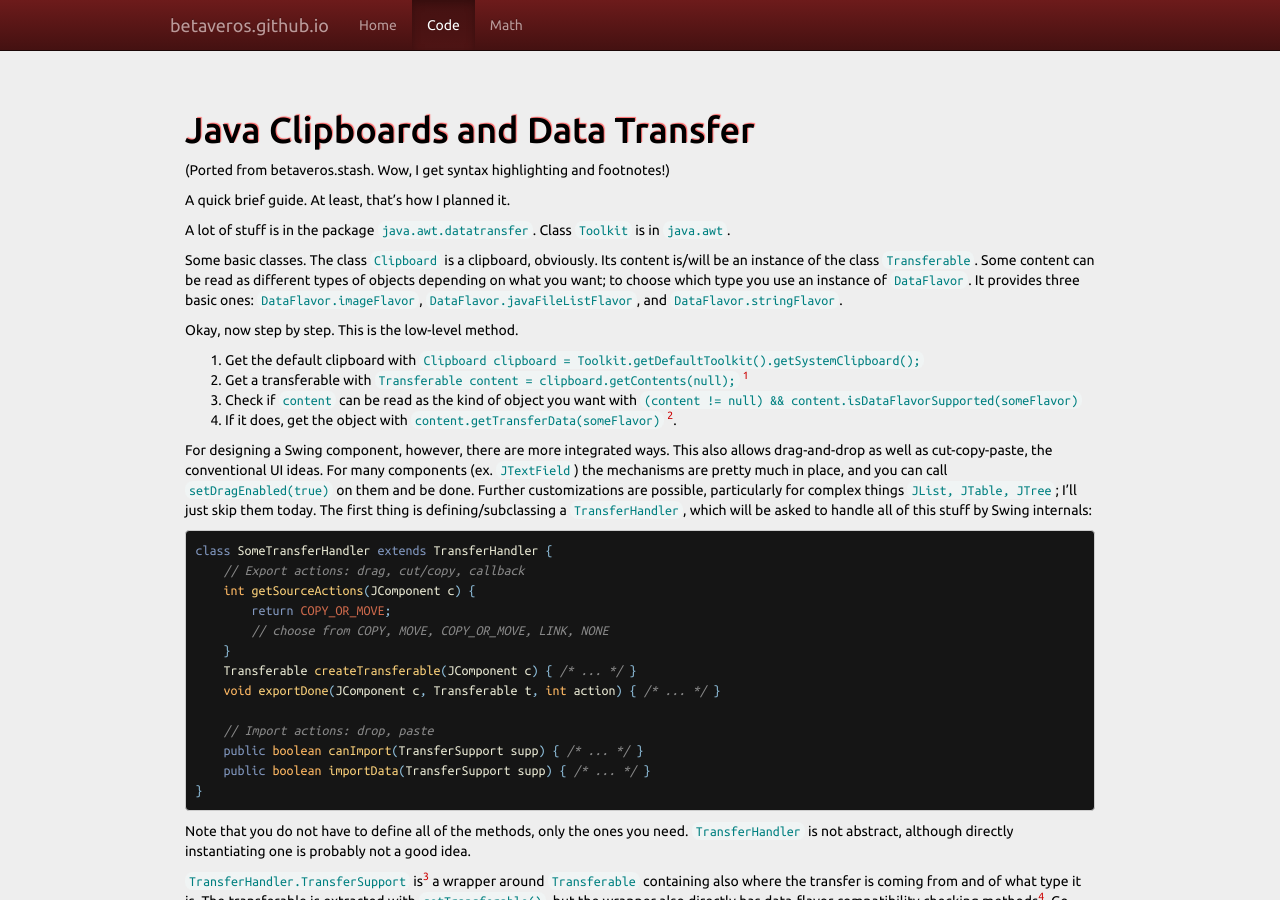
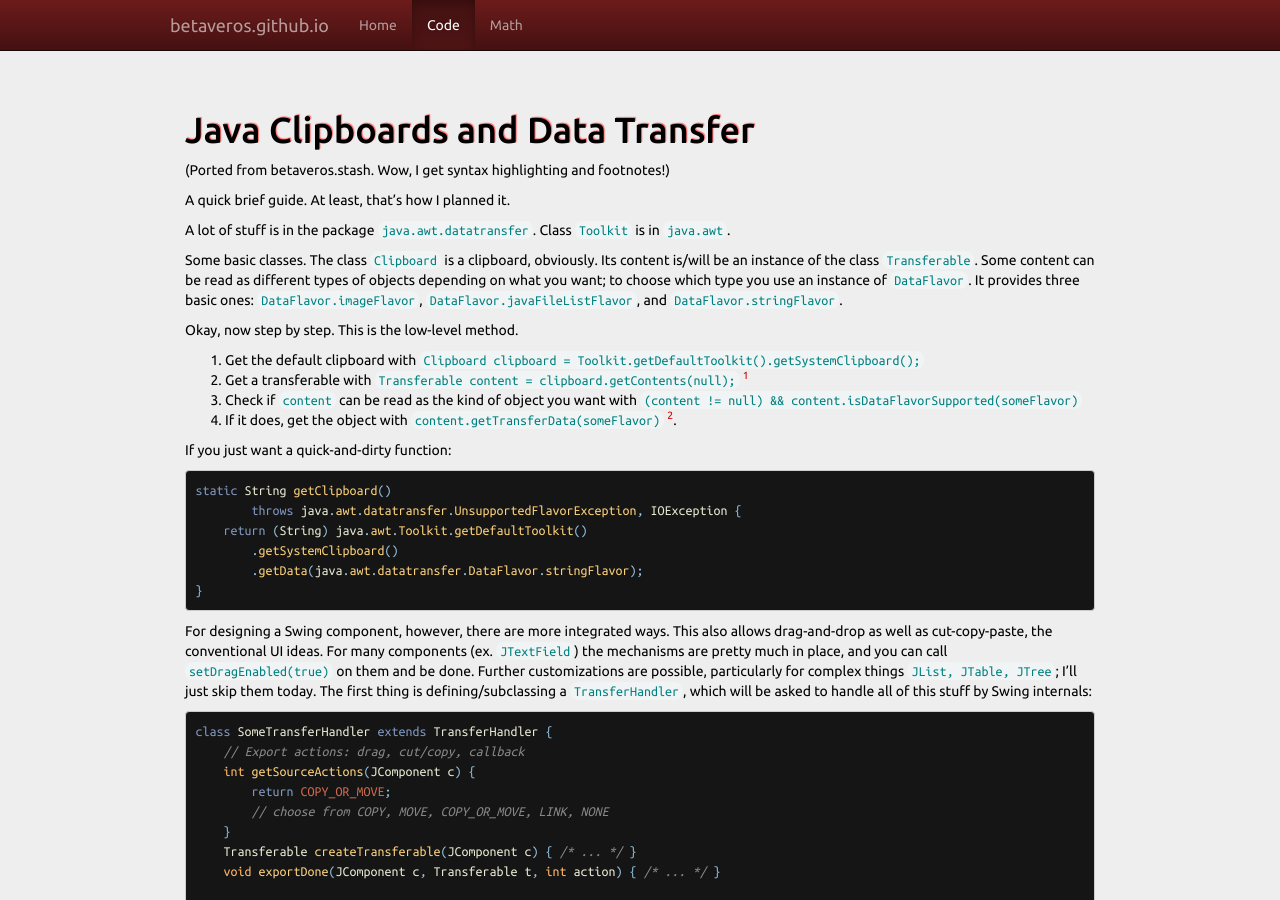
Before and after one commit to betaveros/betaveros.github.io, a Jekyll site: the page built from _posts/2014-10-10-java-clipboards.markdown, in a window 1280 px wide and 900 px high. Built offline with Jekyll 4.4.1, drawn with Linux system fonts in a browser that asks for light colours.

Commit message:
Quick-and-dirty version of clipboard code

```diff
--- a/_posts/2014-10-10-java-clipboards.markdown
+++ b/_posts/2014-10-10-java-clipboards.markdown
@@ -17,6 +17,17 @@ Okay, now step by step. This is the low-level method.
 2. Get a transferable with `Transferable content = clipboard.getContents(null);` [^1]
 3. Check if `content` can be read as the kind of object you want with `(content != null) && content.isDataFlavorSupported(someFlavor)`
 4. If it does, get the object with `content.getTransferData(someFlavor)` [^2].
+
+If you just want a quick-and-dirty function:
+
+{% highlight java %}
+static String getClipboard()
+        throws java.awt.datatransfer.UnsupportedFlavorException, IOException {
+    return (String) java.awt.Toolkit.getDefaultToolkit()
+        .getSystemClipboard()
+        .getData(java.awt.datatransfer.DataFlavor.stringFlavor);
+}
+{% endhighlight %}
 
 For designing a Swing component, however, there are more integrated ways. This also allows drag-and-drop as well as cut-copy-paste, the conventional UI ideas. For many components (ex. `JTextField`) the mechanisms are pretty much in place, and you can call `setDragEnabled(true)` on them and be done. Further customizations are possible, particularly for complex things `JList, JTable, JTree`; I'll just skip them today. The first thing is defining/subclassing a `TransferHandler`, which will be asked to handle all of this stuff by Swing internals:
 
```
